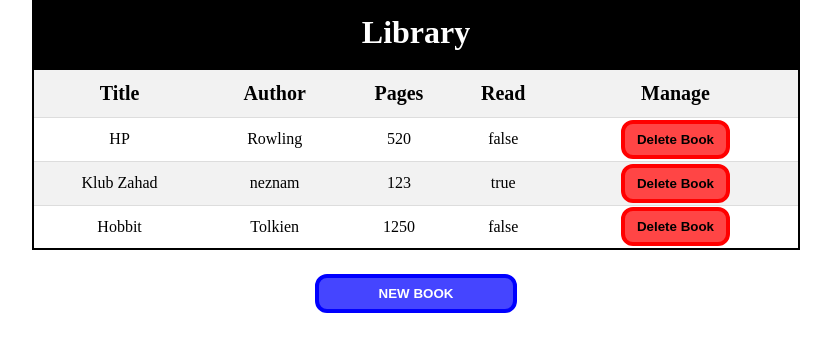
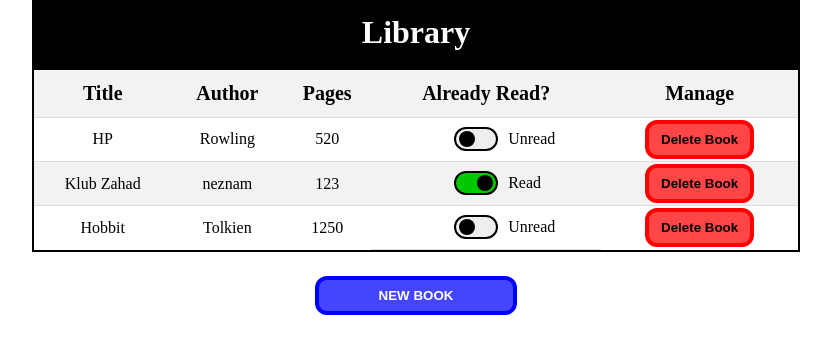
Before and after one commit to PatrikKozejak/TOP-Library, a plain HTML site: page index.html in a window 1280 px wide. Shown: the whole page, without its empty margins (224-1055 px from the left). Drawn offline with Linux system fonts and the light colour scheme.

Commit message:
Add toggle button for book read status

```diff
--- a/css/styles.css
+++ b/css/styles.css
@@ -124,10 +124,6 @@ input[type="tel"] {
   box-sizing: border-box;
 }
 
-input[type="checkbox"] {
-  margin: 8px 0;
-}
-
 .container {
   display: flex;
   flex-direction: column;
@@ -144,3 +140,67 @@ input[type="checkbox"] {
 .close-modal:hover {
   border: 1px solid black;
 }
+
+label.read-check-label {
+  width: 20px;
+  height: 20px;
+  line-height: 20px;
+  position: relative;
+}
+
+label.read-check-label span {
+  position: absolute;
+}
+
+input#read-checkbox {
+  -webkit-appearance: none;
+  appearance: none;
+  width: 44px;
+  height: 24px;
+  border-radius: 12px;
+  border: 2px solid black;
+  background: #eee;
+  transition: all 0.4s;
+  position: relative;
+}
+.checkbox-cell {
+  width: 100%;
+  display: flex;
+  align-items: center;
+  justify-content: center;
+}
+
+input#read-checkbox::before {
+  width: 16px;
+  height: 16px;
+  border-radius: 9px;
+  background-color: black;
+  content: "";
+  position: absolute;
+  top: 2px;
+  left: 8%;
+  transition: all 0.4s;
+}
+input#read-checkbox:checked {
+  background-color: rgb(0, 201, 0);
+  transition: all 0.4s;
+}
+
+input#read-checkbox:checked::before {
+  left: 52%;
+  transition: all 0.4s;
+}
+
+input#read-checkbox ~ label .on,
+input#read-checkbox:checked ~ label .off {
+  opacity: 0;
+}
+
+input#read-checkbox ~ label .off,
+input#read-checkbox:checked ~ label .on {
+  opacity: 1;
+}
+
+input:focus {
+  outline: 1px dotted black;
+}
--- a/index.html
+++ b/index.html
@@ -17,7 +17,7 @@
             <th>Title</th>
             <th>Author</th>
             <th>Pages</th>
-            <th>Read</th>
+            <th>Already Read?</th>
             <th>Manage</th>
           </tr>
         </thead>
--- a/js/script.js
+++ b/js/script.js
@@ -65,8 +65,23 @@ function createDeleteButton(bookIndex) {
   return deleteButton;
 }
 
+function createReadCheckbox(bookIndex) {
+  let readCheckbox = document.createElement("input");
+  readCheckbox.setAttribute("type", "checkbox");
+  readCheckbox.setAttribute("class", "read-checkbox");
+  readCheckbox.setAttribute("index", bookIndex);
+  readCheckbox.setAttribute("id", "read-checkbox");
+
+  return readCheckbox;
+}
+
 function deleteBook(bookIndex) {
   myLibrary.splice(bookIndex, 1);
+  displayBooks();
+}
+
+function changeReadStatus(bookIndex) {
+  myLibrary[bookIndex].read = !myLibrary[bookIndex].read;
   displayBooks();
 }
 
@@ -91,8 +106,25 @@ function displayBooks() {
     pagesCell.appendChild(newPages);
 
     let readCell = newRow.insertCell(3);
-    let newRead = document.createTextNode(currentBook.read);
-    readCell.appendChild(newRead);
+    readCell.setAttribute("class", "checkbox-cell");
+    let newReadCheckbox = createReadCheckbox(book);
+    newReadCheckbox.checked = currentBook.read;
+    readCell.appendChild(newReadCheckbox);
+
+    let readLabel = document.createElement("label");
+    readLabel.setAttribute("for", "read-checkbox");
+    readLabel.setAttribute("class", "read-check-label");
+    readCell.appendChild(readLabel);
+
+    let onSpan = document.createElement("span");
+    onSpan.setAttribute("class", "on");
+    onSpan.innerText = "Read";
+    let offSpan = document.createElement("span");
+    offSpan.setAttribute("class", "off");
+    offSpan.innerText = "Unread";
+
+    readLabel.appendChild(onSpan);
+    readLabel.appendChild(offSpan);
 
     let deleteCell = newRow.insertCell(4);
     deleteCell.appendChild(createDeleteButton(book));
@@ -106,6 +138,14 @@ function displayBooks() {
       deleteBook(e.target.getAttribute("index"));
     });
   });
+
+  const readCheckboxes = document.querySelectorAll(".read-checkbox");
+
+  readCheckboxes.forEach((box) => {
+    box.addEventListener("change", (e) => {
+      changeReadStatus(e.target.getAttribute("index"));
+    });
+  });
 }
 
 displayBooks();
```
